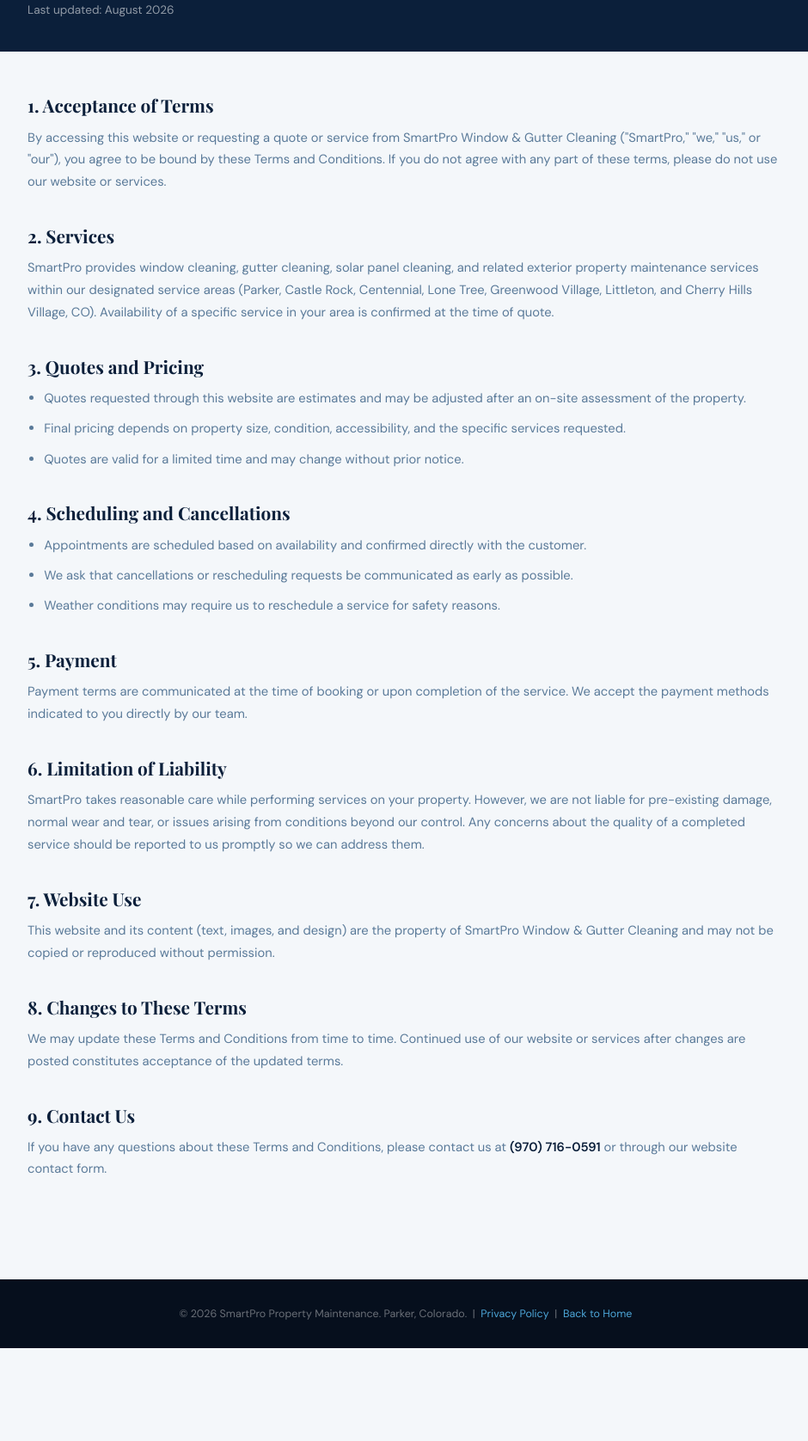
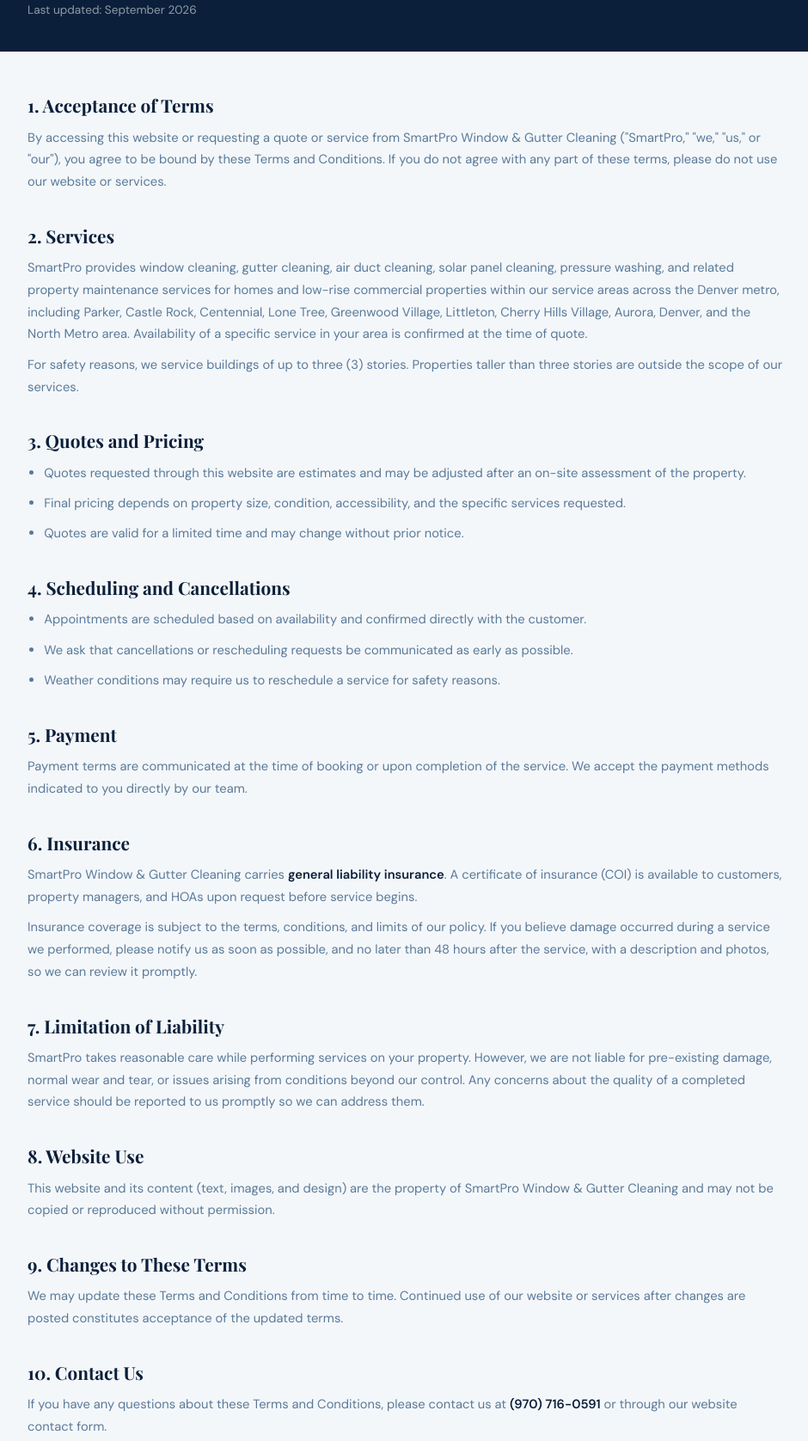
Before and after one commit to sislandmkt-cmd/smartpro-web, a plain HTML site: page terms-and-conditions.html in a window 1280 px wide. Shown: the part 230-1906 px from the top of the page at 86% size, without its empty margins (168-1108 px from the left). Before the commit the page ends 1798 px from the top, so only its background shows below. Drawn offline with nearby package versions, Linux system fonts and the light colour scheme.

Commit message:
Add files via upload

```diff
--- a/terms-and-conditions.html
+++ b/terms-and-conditions.html
@@ -84,7 +84,7 @@
     <div class="container">
       <div class="label">SmartPro Window & Gutter Cleaning</div>
       <h1>Terms and Conditions</h1>
-      <p>Last updated: August 2026</p>
+      <p>Last updated: September 2026</p>
     </div>
   </section>
 
@@ -98,7 +98,8 @@
 
       <section>
         <h2>2. Services</h2>
-        <p>SmartPro provides window cleaning, gutter cleaning, solar panel cleaning, and related exterior property maintenance services within our designated service areas (Parker, Castle Rock, Centennial, Lone Tree, Greenwood Village, Littleton, and Cherry Hills Village, CO). Availability of a specific service in your area is confirmed at the time of quote.</p>
+        <p>SmartPro provides window cleaning, gutter cleaning, air duct cleaning, solar panel cleaning, pressure washing, and related property maintenance services for homes and low-rise commercial properties within our service areas across the Denver metro, including Parker, Castle Rock, Centennial, Lone Tree, Greenwood Village, Littleton, Cherry Hills Village, Aurora, Denver, and the North Metro area. Availability of a specific service in your area is confirmed at the time of quote.</p>
+        <p>For safety reasons, we service buildings of up to three (3) stories. Properties taller than three stories are outside the scope of our services.</p>
       </section>
 
       <section>
@@ -125,22 +126,28 @@
       </section>
 
       <section>
-        <h2>6. Limitation of Liability</h2>
+        <h2>6. Insurance</h2>
+        <p>SmartPro Window &amp; Gutter Cleaning carries <strong>general liability insurance</strong>. A certificate of insurance (COI) is available to customers, property managers, and HOAs upon request before service begins.</p>
+        <p>Insurance coverage is subject to the terms, conditions, and limits of our policy. If you believe damage occurred during a service we performed, please notify us as soon as possible, and no later than 48 hours after the service, with a description and photos, so we can review it promptly.</p>
+      </section>
+
+      <section>
+        <h2>7. Limitation of Liability</h2>
         <p>SmartPro takes reasonable care while performing services on your property. However, we are not liable for pre-existing damage, normal wear and tear, or issues arising from conditions beyond our control. Any concerns about the quality of a completed service should be reported to us promptly so we can address them.</p>
       </section>
 
       <section>
-        <h2>7. Website Use</h2>
+        <h2>8. Website Use</h2>
         <p>This website and its content (text, images, and design) are the property of SmartPro Window & Gutter Cleaning and may not be copied or reproduced without permission.</p>
       </section>
 
       <section>
-        <h2>8. Changes to These Terms</h2>
+        <h2>9. Changes to These Terms</h2>
         <p>We may update these Terms and Conditions from time to time. Continued use of our website or services after changes are posted constitutes acceptance of the updated terms.</p>
       </section>
 
       <section>
-        <h2>9. Contact Us</h2>
+        <h2>10. Contact Us</h2>
         <p>If you have any questions about these Terms and Conditions, please contact us at <strong>(970) 716-0591</strong> or through our website contact form.</p>
       </section>
 
```
